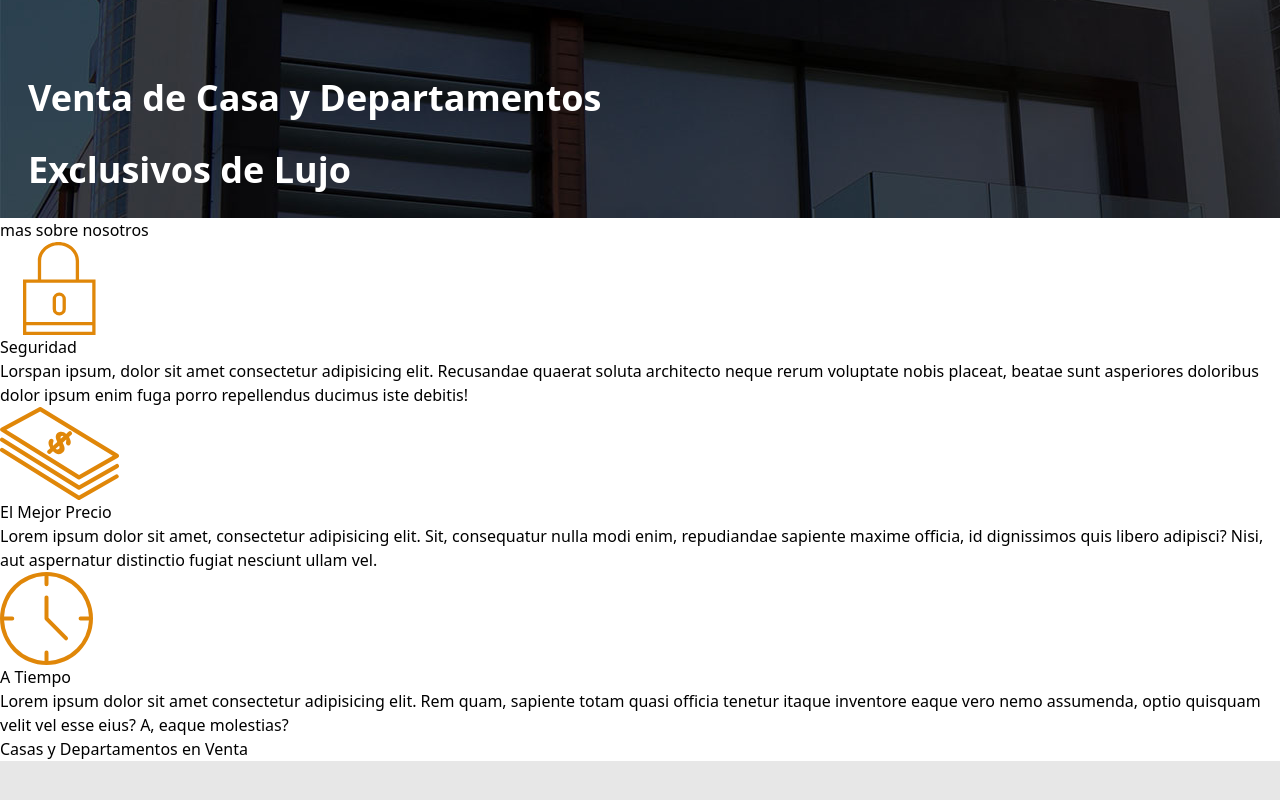
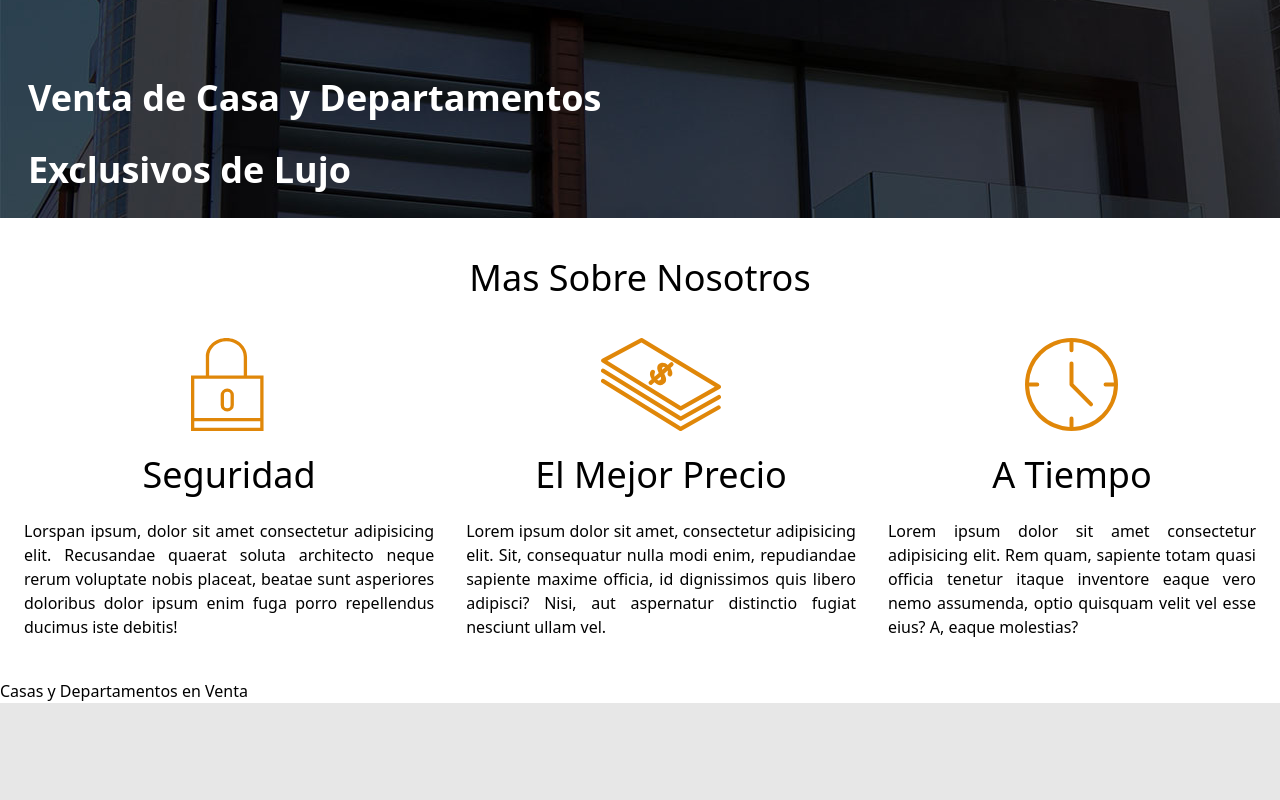
Before and after one commit to VCAngel/Angular_House_Community, an Angular app: page / in a window 1280 px wide. Shown: the part 582-1382 px from the top of the page. Built offline with nearby package versions, Linux system fonts and the light colour scheme; no server answers.

Commit message:
feature(styles): Styles to About Us section

```diff
--- a/src/app/components/about-us-entry/about-us-entry.component.html
+++ b/src/app/components/about-us-entry/about-us-entry.component.html
@@ -1,5 +1,6 @@
-<div class="icono">
-  <img [src]="entry.img" [alt]="entry.imgAlt">
-  <h3>{{entry.title}}</h3>
-  <p>{{entry.description}}</p>
+<div class="flex flex-col gap-4 sm:gap-6">
+  <img [src]="entry.img" [alt]="entry.imgAlt"
+  class="mx-auto my-0 max-w-full">
+  <h3 class="font-medium text-center text-2xl sm:text-4xl">{{entry.title}}</h3>
+  <p class="text-justify">{{entry.description}}</p>
 </div>
--- a/src/app/components/about-us/about-us.component.html
+++ b/src/app/components/about-us/about-us.component.html
@@ -1,10 +1,8 @@
-<section>
-  <!-- pipes to capitalize -->
-  <h2>mas sobre nosotros</h2>
+<section class="py-10 px-6">
+  <h2 class="capitalize text-center text-2xl sm:text-4xl mb-10">mas sobre nosotros</h2>
 
-  <div class="iconos-nosotros">
+  <div class="flex flex-col md:flex-row gap-6 sm:gap-8">
     <!-- About entries -->
-    <app-about-us-entry *ngFor="let entry of aboutEntries"
-    [entry]="entry"></app-about-us-entry>
+    <app-about-us-entry *ngFor="let entry of aboutEntries" [entry]="entry"></app-about-us-entry>
   </div>
 </section>
--- a/src/app/components/header/header.component.html
+++ b/src/app/components/header/header.component.html
@@ -1,12 +1,12 @@
 <header [ngClass]="isLanding ? ['BR-header','sm:h-[100vh]', 'pt-6 pb-0 px-0']: ['py-6']"
-  class="bg-gray-800 sm:px-7 object-contain object-bottom h-fit">
+  class="bg-gray-800 px-6 sm:px-7 object-contain object-bottom h-fit">
   <div class="flex flex-col justify-between h-full">
     <div class="flex flex-col sm:flex-row sm:justify-between items-center gap-3">
       <a href="/" class="">
         <img [src]="logo" alt="Logo">
       </a>
 
-      <nav class="flex flex-row items-center gap-4 sm:gap-5 h-full">
+      <nav class="flex flex-row flex-wrap sm:flex-nowrap items-center gap-4 sm:gap-5 h-full">
         <!-- Routing Pending -->
         <a href="#" class="capitalize text-white font-medium text-lg">nosotros</a>
         <a href="#" class="capitalize text-white font-medium text-lg">anuncios</a>
```
